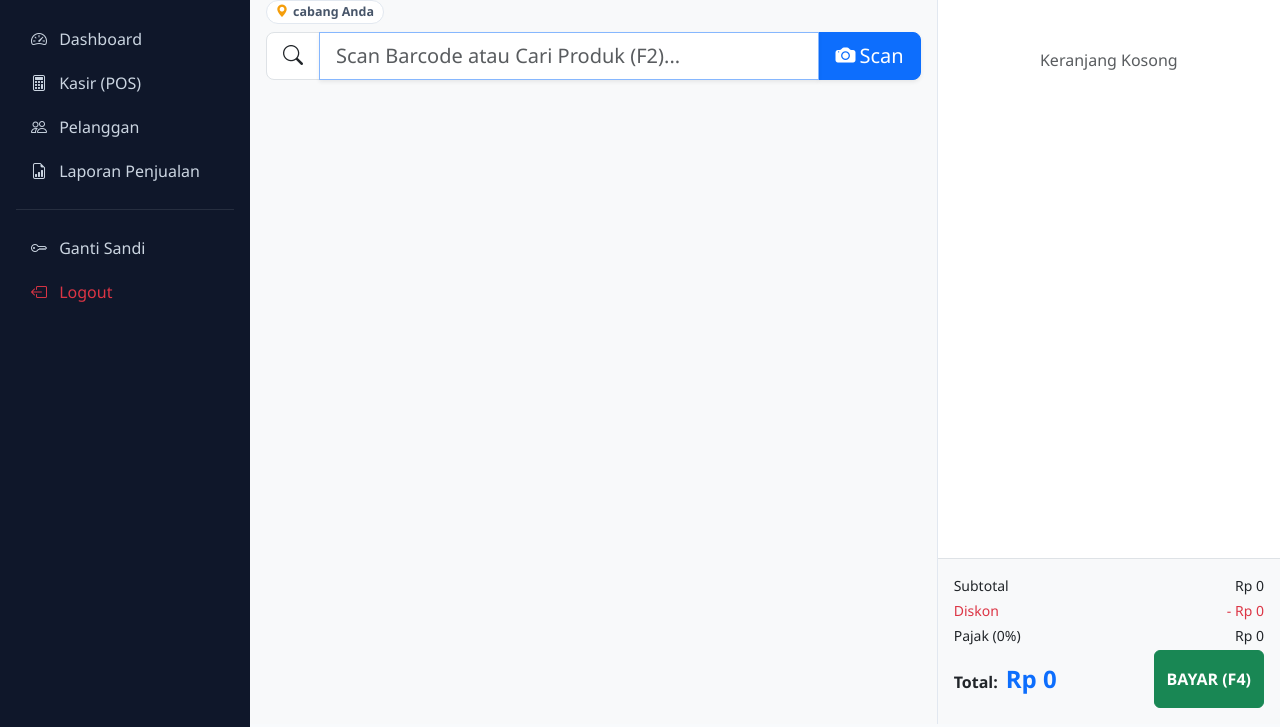
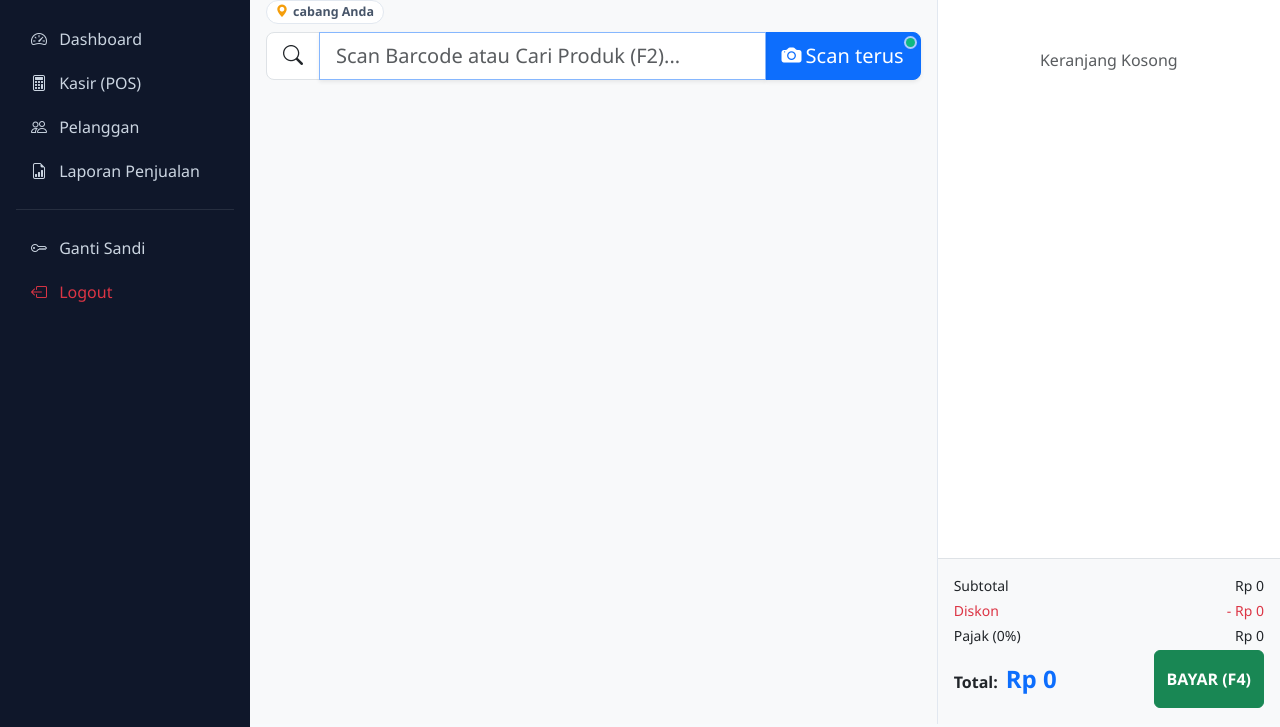
Before and after one commit to rudiy/kasir-pos, a Node server app: template views/kasir.ejs in a window 1280 px wide. Shown: the part 73-800 px from the top of the page. Run offline with Node 20, Linux system fonts and the light colour scheme; the template is opened without the code that fills it, so the values that code supplies are empty; some libraries are stand-ins or nearby versions.

Commit message:
Tombol Scan memberi tahu mode-nya: scan terus atau potret
Scan tanpa potret cuma butuh halaman dibuka dari alamat https:// tunnel; itu aturan
browser, bukan aplikasi. Ditambahkan titik hijau/kuning di tombol (tetap terlihat di HP
tempat labelnya disembunyikan), label "Scan terus"/"Potret", dan satu baris di overlay mode
foto yang menyebut alamat http:// yang sedang dipakai. node_modules/ masuk .gitignore.

```diff
--- a/public/css/style.css
+++ b/public/css/style.css
@@ -75,6 +75,23 @@ body { background-color: #F8FAFC; font-family: 'Segoe UI', Tahoma, Geneva, Verda
 .scan-overlay.scan-mode-foto .scan-video { display: none; }
 .scan-overlay.scan-mode-foto .scan-bawah { flex: 1 1 auto; justify-content: center; }
 .scan-overlay.scan-mode-foto .scan-kecil { font-size: .98rem; color: #CBD5E1; max-width: 26ch; }
+/* Penanda mode pada tombol Scan, dipakai sebagai titik dan bukan teks: label tombolnya sendiri
+   disembunyikan Bootstrap di bawah 576px, padahal justru di HP halaman http://192.168.x.x membuka
+   potret per item. Tanpa titik, kasir baru tahu mode mana yang aktif setelah mengetuk.
+   Hijau = barcode langsung masuk keranjang; kuning = harus memotret tiap item (juga keadaan
+   awal bila JavaScript belum jalan, jadi warna ini tidak pernah menjanjikan lebih dari kenyataannya). */
+#btnScan { position: relative; }
+#btnScan .mode-dot {
+  position: absolute; top: 5px; right: 5px; width: 9px; height: 9px; border-radius: 50%;
+  background: var(--gold); box-shadow: 0 0 0 2px rgba(255, 255, 255, .65);
+}
+#btnScan.scan-terus .mode-dot { background: var(--green); }
+/* Baris kuning di bawah tombol "Potret ulang": satu-satunya tempat yang memberi tahu kasir
+   bahwa mode potret bukan pilihan aplikasi, dan bagaimana cara mendapat scan terus-menerus.
+   Disembunyikan lewat CSS (bukan JS) supaya viewfinder tidak pernah menampilkan dua petunjuk yang
+   bertentangan saat overlay dibuka. */
+.scan-alternatif { display: none; }
+.scan-overlay.scan-mode-foto .scan-alternatif { display: block; color: #FCD34D; }
 @media print { .scan-overlay { display: none !important; } }
 
 /* ==================== RESPONSIVE (HP / TABLET / PC) ==================== */
--- a/views/kasir.ejs
+++ b/views/kasir.ejs
@@ -22,9 +22,12 @@
       <span class='input-group-text bg-white' aria-hidden='true'><i class='bi bi-search'></i></span>
       <input type='text' id='barcode-input' class='form-control shadow-sm'
              placeholder='Scan Barcode atau Cari Produk (F2)...' autocomplete='off' autocapitalize='off' spellcheck='false'>
+      <% /* Titik mode (hijau/kuning) dan labelnya diisi JavaScript lewat tandaModeScan(): di alamat
+             http://192.168.x.x tombol ini membuka potret per item, bukan scan terus-menerus, dan
+             bedanya baru kelihatan setelah diketuk kalau tidak diberi tanda. */ %>
       <button type='button' id='btnScan' class='btn btn-primary shadow-sm' onclick='bukaPemindai()'
               title='Pindai barcode dengan kamera' aria-label='Pindai barcode dengan kamera' aria-haspopup='dialog'>
-        <i class='bi bi-camera-fill'></i><span class='d-none d-sm-inline ms-1'>Scan</span>
+        <i class='bi bi-camera-fill'></i><span class='mode-dot' id='scanModeDot' aria-hidden='true'></span><span class='d-none d-sm-inline ms-1' id='scanModeLabel'>Scan</span>
       </button>
     </div>
     <% /* Katalog digeser mendatar per halaman sampai 991,98px (lihat .produk-slider di style.css),
@@ -161,6 +164,7 @@
   <div class='scan-bawah'>
     <button type='button' class='btn btn-outline-light' id='btnScanFoto' onclick='mulaiModeFoto()'><i class='bi bi-camera me-1'></i>Ambil foto barcode</button>
     <div class='scan-kecil' id='scanPetunjuk'>Scan terus-menerus: tiap barcode yang terbaca langsung masuk keranjang.</div>
+    <div class='scan-kecil scan-alternatif' id='scanAlternatif' aria-live='polite'></div>
   </div>
 </div>
 <input type='file' accept='image/*' capture='environment' id='scanFoto' class='d-none' aria-hidden='true' tabindex='-1'>
@@ -611,6 +615,7 @@ const scanJudul = document.getElementById('scanJudul');
 const scanStatus = document.getElementById('scanStatus');
 const scanPetunjuk = document.getElementById('scanPetunjuk');
 const btnScanFoto = document.getElementById('btnScanFoto');
+const scanAlternatif = document.getElementById('scanAlternatif');
 const scanFoto = document.getElementById('scanFoto');
 
 let pemindai = null;
@@ -644,6 +649,28 @@ function tampilkanOverlay(modeFoto) {
   scanPetunjuk.textContent = modeFoto
     ? 'Kamera HP dibuka untuk tiap potret. Kalau barcode sulit fokus, gunakan scanner USB.'
     : 'Scan terus-menerus: tiap barcode yang terbaca langsung masuk keranjang.';
+  tandaModeScan(!!modeFoto);
+}
+
+// Mode mana yang sedang ditawarkan tombol Scan ditulis pada tombolnya, bukan hanya dialami
+// setelah ia diketuk: hijau "Scan terus" = tiap barcode yang terbaca langsung masuk keranjang,
+// kuning "Potret" = kamera HP dibuka dan harus memotret sekali untuk tiap item.
+function tandaModeScan(modeFoto) {
+  const terus = !modeFoto && bisaViewfinder();
+  const tombol = document.getElementById('btnScan');
+  tombol.classList.toggle('scan-terus', terus);
+  document.getElementById('scanModeLabel').textContent = terus ? 'Scan terus' : 'Potret';
+  tombol.title = terus
+    ? 'Scan terus-menerus: tiap barcode yang terbaca langsung masuk keranjang.'
+    : 'Potret untuk tiap barcode. Scan tanpa potret butuh alamat https://.';
+  tombol.setAttribute('aria-label', terus ? 'Pindai barcode terus-menerus dengan kamera'
+    : 'Potret barcode dengan kamera, satu foto untuk tiap item');
+  // Baris kuning ini hanya berbicara kalau yang menolak memang alamatnya (konteks non-https).
+  // Bila halaman sudah https tapi kameranya yang gagal, alamatnya bukan masalah dan kalimat itu
+  // justru menyuruh kasir mencari jalan lain.
+  scanAlternatif.textContent = (modeFoto && !window.isSecureContext)
+    ? 'Scan tanpa potret butuh https:// - perangkat ini membuka ' + location.origin
+    : '';
 }
 
 function bipScan() {
@@ -772,6 +799,9 @@ function tutupPemindai() {
 }
 
 scanFoto.addEventListener('change', padaFotoSelesai);
+// Penanda tombol dipasang sejak halaman tiba: mode sudah bisa dibaca dari alamatnya, jadi kasir
+// tidak perlu mengetuk Scan dulu untuk tahu perangkatnya scan terus atau potret.
+tandaModeScan(false);
 document.addEventListener('keydown', (e) => {
   if (e.key === 'Escape' && !scanOverlay.classList.contains('is-hidden')) { e.stopPropagation(); tutupPemindai(); }
 });
```
Also changed, not shown: README.md.
